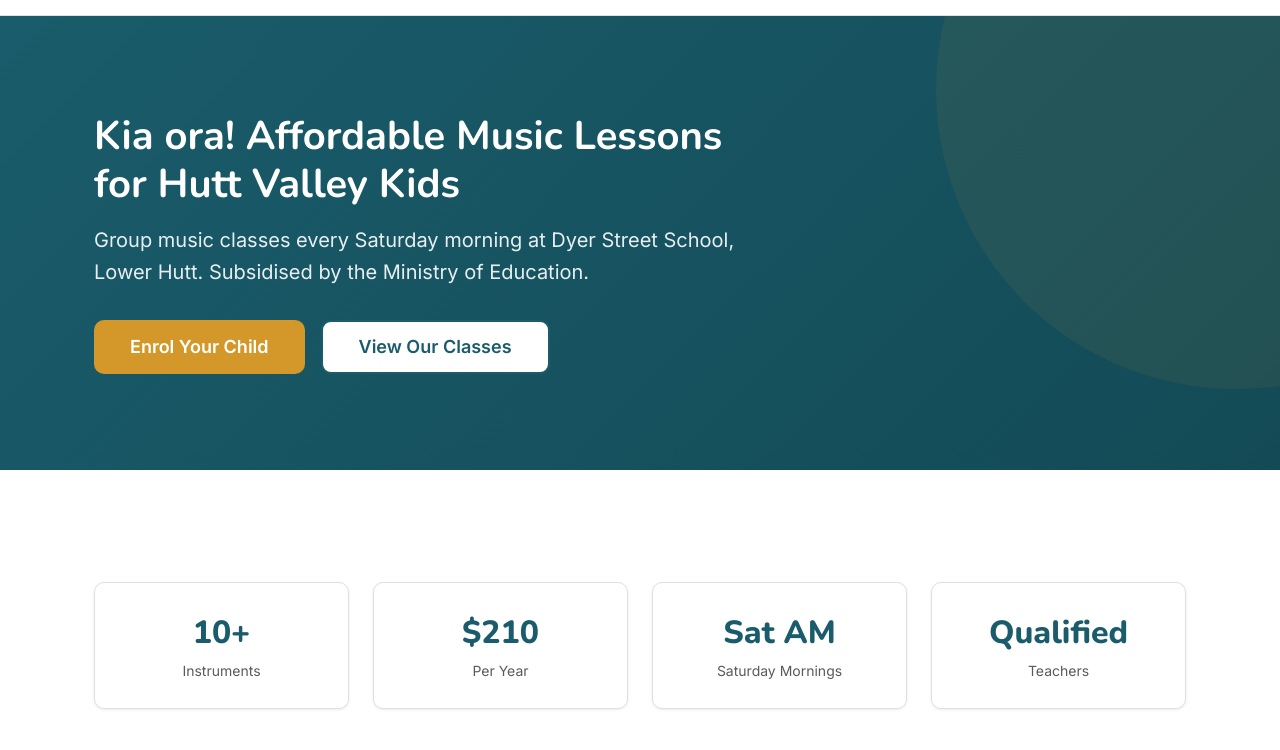
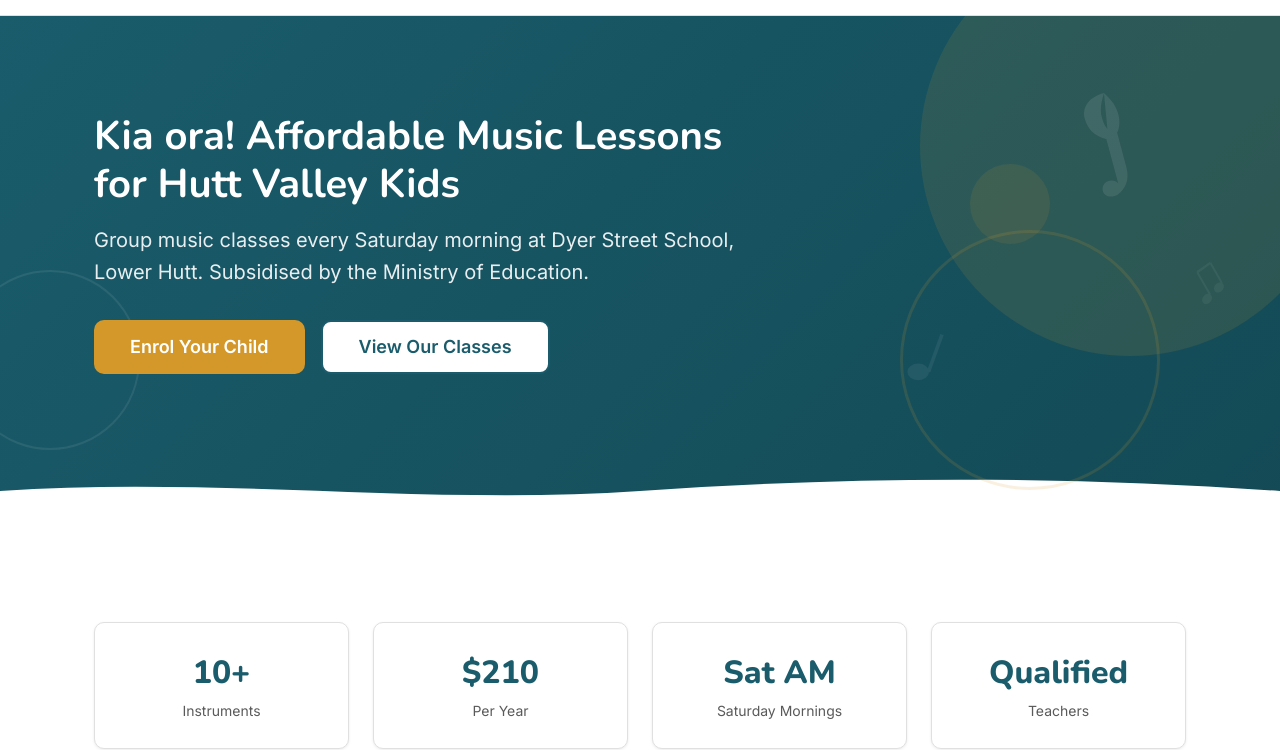
Before and after one commit to bengilmo1111/gallerymusic, a plain HTML site: page index.html in a window 1280 px wide. Shown: the part 54-804 px from the top of the page. Drawn offline with nearby package versions, Linux system fonts and the light colour scheme.

Commit message:
css updates

```diff
--- a/css/style.css
+++ b/css/style.css
@@ -358,20 +358,122 @@ h4 { font-size: var(--fs-lg); }
 .hero {
   background: linear-gradient(135deg, var(--color-primary) 0%, var(--color-primary-dark) 100%);
   color: var(--color-white);
-  padding: var(--space-4xl) 0;
+  padding: var(--space-4xl) 0 calc(var(--space-4xl) + 40px);
   position: relative;
   overflow: hidden;
 }
 
+/* Large bold circle — top right */
 .hero::before {
   content: '';
   position: absolute;
-  top: -50%;
-  right: -20%;
-  width: 600px;
-  height: 600px;
+  top: -80px;
+  right: -60px;
+  width: 420px;
+  height: 420px;
   border-radius: var(--radius-full);
-  background: rgba(212, 152, 42, 0.08);
+  background: rgba(212, 152, 42, 0.12);
+}
+
+/* Second circle — bottom right, overlapping */
+.hero::after {
+  content: '';
+  position: absolute;
+  bottom: 20px;
+  right: 120px;
+  width: 260px;
+  height: 260px;
+  border-radius: var(--radius-full);
+  border: 3px solid rgba(212, 152, 42, 0.15);
+}
+
+/* Decorative shapes container */
+.hero__decor {
+  position: absolute;
+  inset: 0;
+  overflow: hidden;
+  pointer-events: none;
+}
+
+/* Small solid gold circle — mid left */
+.hero__decor::before {
+  content: '';
+  position: absolute;
+  top: 30%;
+  right: 18%;
+  width: 80px;
+  height: 80px;
+  border-radius: var(--radius-full);
+  background: rgba(212, 152, 42, 0.1);
+}
+
+/* Thin ring accent — lower left */
+.hero__decor::after {
+  content: '';
+  position: absolute;
+  bottom: 60px;
+  left: -40px;
+  width: 180px;
+  height: 180px;
+  border-radius: var(--radius-full);
+  border: 2px solid rgba(255, 255, 255, 0.08);
+}
+
+/* Musical note SVG silhouettes */
+.hero__notes {
+  position: absolute;
+  inset: 0;
+  pointer-events: none;
+}
+
+.hero__notes svg {
+  position: absolute;
+  opacity: 0.07;
+  fill: currentColor;
+  color: var(--color-white);
+}
+
+.hero__notes svg:nth-child(1) {
+  top: 15%;
+  right: 8%;
+  width: 120px;
+  height: 120px;
+  transform: rotate(-15deg);
+  opacity: 0.09;
+}
+
+.hero__notes svg:nth-child(2) {
+  bottom: 25%;
+  right: 25%;
+  width: 60px;
+  height: 60px;
+  transform: rotate(20deg);
+  opacity: 0.06;
+}
+
+.hero__notes svg:nth-child(3) {
+  top: 50%;
+  right: 4%;
+  width: 40px;
+  height: 40px;
+  transform: rotate(-30deg);
+  opacity: 0.05;
+}
+
+/* Wavy bottom edge */
+.hero__wave {
+  position: absolute;
+  bottom: -1px;
+  left: 0;
+  width: 100%;
+  height: 40px;
+  pointer-events: none;
+}
+
+.hero__wave svg {
+  display: block;
+  width: 100%;
+  height: 100%;
 }
 
 .hero__content {
@@ -408,6 +510,24 @@ h4 { font-size: var(--fs-lg); }
 .hero--orchestra .hero__content {
   max-width: 700px;
   margin: 0 auto;
+}
+
+/* Orchestra uses subtler gold, more white rings */
+.hero--orchestra::before {
+  background: rgba(255, 255, 255, 0.04);
+  width: 500px;
+  height: 500px;
+  top: -120px;
+  right: -100px;
+}
+
+.hero--orchestra::after {
+  border-color: rgba(255, 255, 255, 0.06);
+  bottom: -40px;
+  left: -60px;
+  right: auto;
+  width: 320px;
+  height: 320px;
 }
 
 /* --- Stats Bar --- */
@@ -841,15 +961,66 @@ h4 { font-size: var(--fs-lg); }
 
 /* --- Page Header --- */
 .page-header {
-  background: var(--color-primary-light);
-  padding: var(--space-2xl) 0;
+  background: linear-gradient(135deg, var(--color-primary) 0%, var(--color-primary-dark) 100%);
+  color: var(--color-white);
+  padding: var(--space-2xl) 0 calc(var(--space-2xl) + 30px);
   text-align: center;
+  position: relative;
+  overflow: hidden;
+}
+
+/* Decorative circle — right */
+.page-header::before {
+  content: '';
+  position: absolute;
+  top: -60px;
+  right: -40px;
+  width: 280px;
+  height: 280px;
+  border-radius: var(--radius-full);
+  background: rgba(212, 152, 42, 0.1);
+}
+
+/* Ring — left */
+.page-header::after {
+  content: '';
+  position: absolute;
+  bottom: 10px;
+  left: -30px;
+  width: 160px;
+  height: 160px;
+  border-radius: var(--radius-full);
+  border: 2px solid rgba(255, 255, 255, 0.08);
+}
+
+.page-header h1 {
+  color: var(--color-white);
+  position: relative;
+  z-index: 1;
 }
 
 .page-header p {
-  color: var(--color-text-light);
+  color: rgba(255, 255, 255, 0.85);
   max-width: 600px;
   margin: var(--space-sm) auto 0;
+  position: relative;
+  z-index: 1;
+}
+
+/* Wavy bottom edge for page headers */
+.page-header__wave {
+  position: absolute;
+  bottom: -1px;
+  left: 0;
+  width: 100%;
+  height: 30px;
+  pointer-events: none;
+}
+
+.page-header__wave svg {
+  display: block;
+  width: 100%;
+  height: 100%;
 }
 
 /* --- FAQ Accordion --- */
--- a/index.html
+++ b/index.html
@@ -44,6 +44,15 @@
 
     <!-- Hero -->
     <section class="hero">
+      <div class="hero__decor"></div>
+      <div class="hero__notes" aria-hidden="true">
+        <!-- Treble clef silhouette -->
+        <svg viewBox="0 0 100 200"><path d="M52 2c-4 8-14 20-14 40s10 28 10 28l-6 10c-18-6-32-22-32-44C10 14 28 2 52 2zm0 0c4 8 14 20 14 40s-10 30-10 30v60c0 20-10 34-26 40-8 2-16 0-20-6s-2-14 4-18c8-4 18-2 22 6v-82l6-10"/></svg>
+        <!-- Quarter note -->
+        <svg viewBox="0 0 60 100"><ellipse cx="20" cy="80" rx="18" ry="14" transform="rotate(-20 20 80)"/><line x1="36" y1="74" x2="36" y2="8" stroke="currentColor" stroke-width="6"/></svg>
+        <!-- Double eighth notes -->
+        <svg viewBox="0 0 80 100"><ellipse cx="16" cy="82" rx="14" ry="11" transform="rotate(-20 16 82)"/><ellipse cx="56" cy="72" rx="14" ry="11" transform="rotate(-20 56 72)"/><line x1="28" y1="76" x2="28" y2="12" stroke="currentColor" stroke-width="5"/><line x1="68" y1="66" x2="68" y2="8" stroke="currentColor" stroke-width="5"/><line x1="28" y1="12" x2="68" y2="8" stroke="currentColor" stroke-width="6"/></svg>
+      </div>
       <div class="container">
         <div class="hero__content">
           <h1>Kia ora! Affordable Music Lessons for Hutt Valley Kids</h1>
@@ -53,6 +62,9 @@
             <a href="classes.html" class="btn btn--secondary btn--large">View Our Classes</a>
           </div>
         </div>
+      </div>
+      <div class="hero__wave" aria-hidden="true">
+        <svg viewBox="0 0 1440 40" preserveAspectRatio="none"><path d="M0 20C240 5 480 35 720 20S1200 5 1440 20V40H0Z" fill="#ffffff"/></svg>
       </div>
     </section>
 
```
